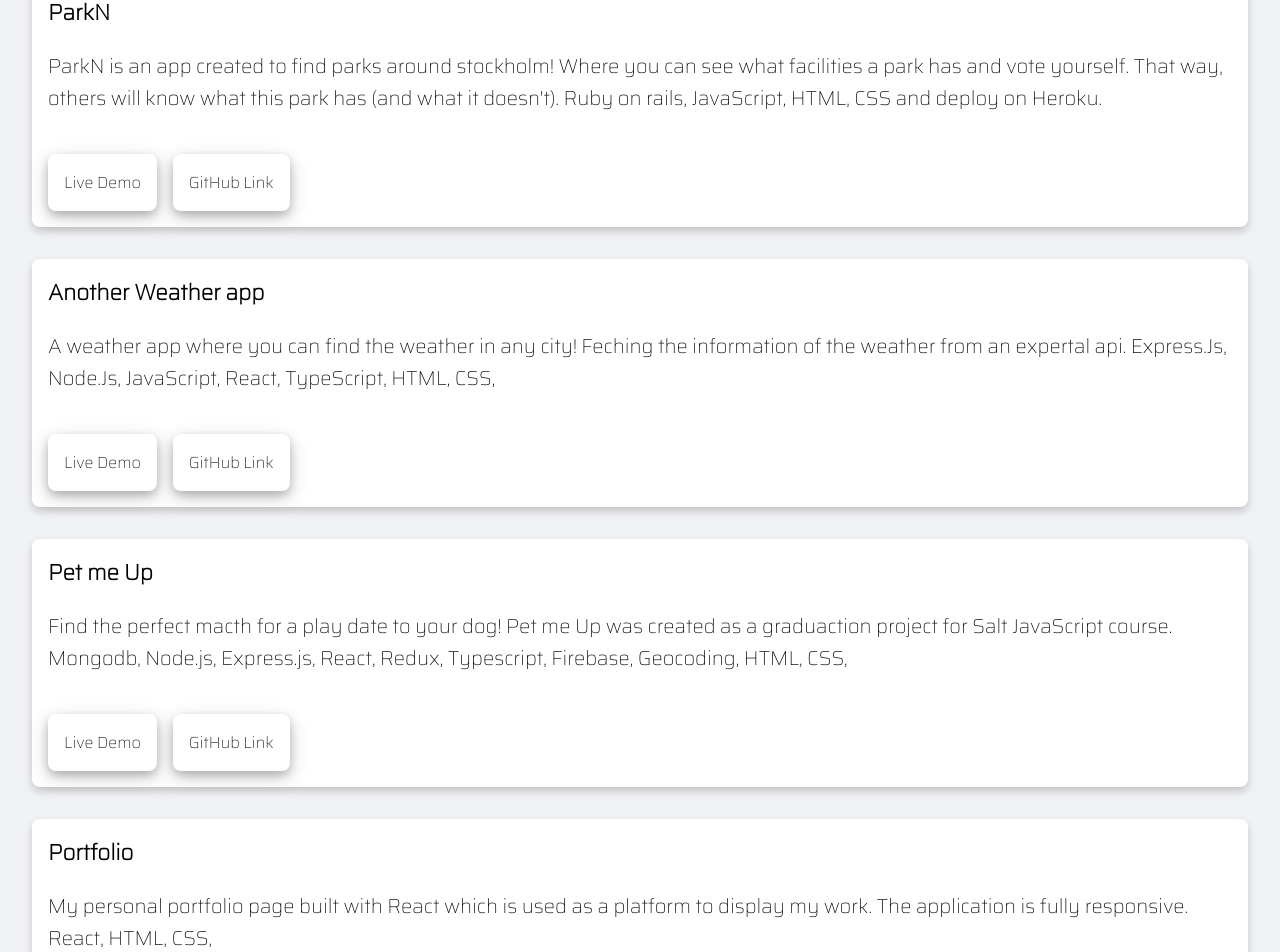
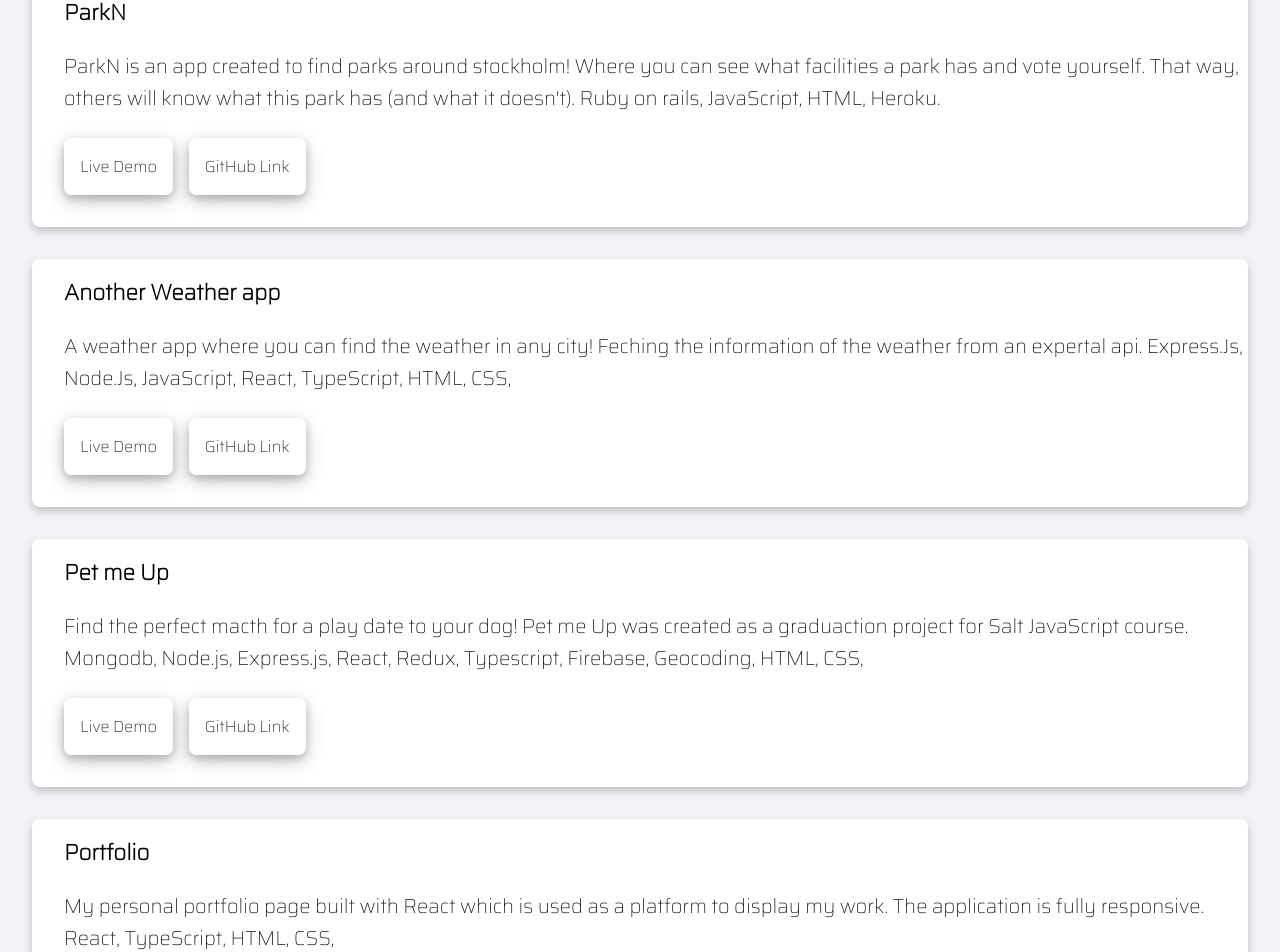
Before and after one commit to a-poco/portfolio, a React (Create React App) app: page / in a window 1280 px wide. Shown: the part 1630-2582 px from the top of the page. Built offline with nearby package versions, Linux system fonts and the light colour scheme; the HTML template or start-up script is replaced by a standard one.

Commit message:
add limk to demo and repository

```diff
--- a/src/components/Description/Description.css
+++ b/src/components/Description/Description.css
@@ -24,7 +24,7 @@
 
 @media only screen and (min-width: 1301px) {
     .description-text{
-        margin: 2em 24em 0em 24em;
+        margin: 2em 18em 0em 18em;
         font-size: 24px;
 
     }
--- a/src/components/Projects/Projects.css
+++ b/src/components/Projects/Projects.css
@@ -30,6 +30,10 @@
     font-size: 20px;
     margin: 1em 0em 2em 0;
 
+}
+
+a {
+    text-decoration: none;
 }
 
 .project-info__btns{
@@ -71,7 +75,7 @@
 
     .projects__block{
         column-gap: 2em;
-        padding: 1em 0em 1em 1em;
+        padding: 1em 0em 2em 1em;
         margin: 3em 2em;
     }
   }
@@ -87,8 +91,7 @@
       }
 
     .projects__block{
-        column-gap: 1em;
-        padding: 1em 0em 1em 1em;
+        padding: 1em 0em 3em 2em;
         margin: 1em 2em;
     }
 
@@ -96,8 +99,8 @@
 
   @media only screen and (min-width: 1301px) {
     .projects__block {
-        column-gap: 2em;
-        padding: 1em 0em 1em 1em;
+        column-gap: 4em;
+        padding: 1em 0em 2em 2em;
         margin: 3em 12em;
   }
 
@@ -105,9 +108,4 @@
     font-size: 28px;
   }
 
-  .project-info__btn{
-    margin-top: 4em;
-
 }
-
-}
--- a/src/components/Projects/Projects.tsx
+++ b/src/components/Projects/Projects.tsx
@@ -11,11 +11,11 @@ const Projects = () => {
           ParkN is an app created to find parks around stockholm!
           Where you can see what facilities a park has and vote yourself.
           That way, others will know what this park has (and what it doesn't).
-          Ruby on rails, JavaScript, HTML, CSS and deploy on Heroku.
+          Ruby on rails, JavaScript, HTML, Heroku.
           </p>
           <span  className='project-info__btns'>
-            <button className='project-info__btn'>Live Demo</button>
-            <button className='project-info__btn'>GitHub Link</button>
+            <a href={"https://www.parkn.club/"} target={"_blank" } className='project-info__btn' rel="noreferrer">Live Demo</a>
+            <a href={"https://github.com/a-poco/parkn"} target={"_blank" } className='project-info__btn' rel="noreferrer">GitHub Link</a>
           </span>
         </div>
         <div className='project-info__img'>
@@ -31,8 +31,8 @@ const Projects = () => {
           Express.Js, Node.Js, JavaScript, React, TypeScript, HTML, CSS,
           </p>
           <span  className='project-info__btns'>
-            <button className='project-info__btn'>Live Demo</button>
-            <button className='project-info__btn'>GitHub Link</button>
+            <a href={"https://www.parkn.club/"} target={"_blank" } className='project-info__btn' rel="noreferrer">Live Demo</a>
+            <a href={"https://github.com/a-poco/weather-app"} target={"_blank" } className='project-info__btn' rel="noreferrer">GitHub Link</a>
           </span>
         </div>
         <div className='project-info__img'>
@@ -48,8 +48,8 @@ const Projects = () => {
             Mongodb, Node.js, Express.js, React, Redux, Typescript, Firebase, Geocoding, HTML, CSS,
           </p>
           <span  className='project-info__btns'>
-            <button className='project-info__btn'>Live Demo</button>
-            <button className='project-info__btn'>GitHub Link</button>
+            <a href={"https://ancient-basin-65065.herokuapp.com/"} target={"_blank" } className='project-info__btn' rel="noreferrer">Live Demo</a>
+            <a href={"https://github.com/a-poco/pet_app"} target={"_blank" } className='project-info__btn' rel="noreferrer">GitHub Link</a>
           </span>
         </div>
         <div className='project-info__img'>
@@ -63,10 +63,10 @@ const Projects = () => {
             My personal portfolio page built with React
             which is used as a platform to display my work.
             The application is fully responsive.
-            React, HTML, CSS,
+            React, TypeScript, HTML, CSS,
           </p>
           <span  className='project-info__btns'>
-            <button className='project-info__btn'>GitHub Link</button>
+          <a href={"https://github.com/a-poco/portfolio"} target={"_blank" } className='project-info__btn' rel="noreferrer">GitHub Link</a>
           </span>
         </div>
         <div className='project-info__img'>
```
Also changed, not shown: src/components/Navbar/Navbar.tsx (line endings or trailing spaces).
